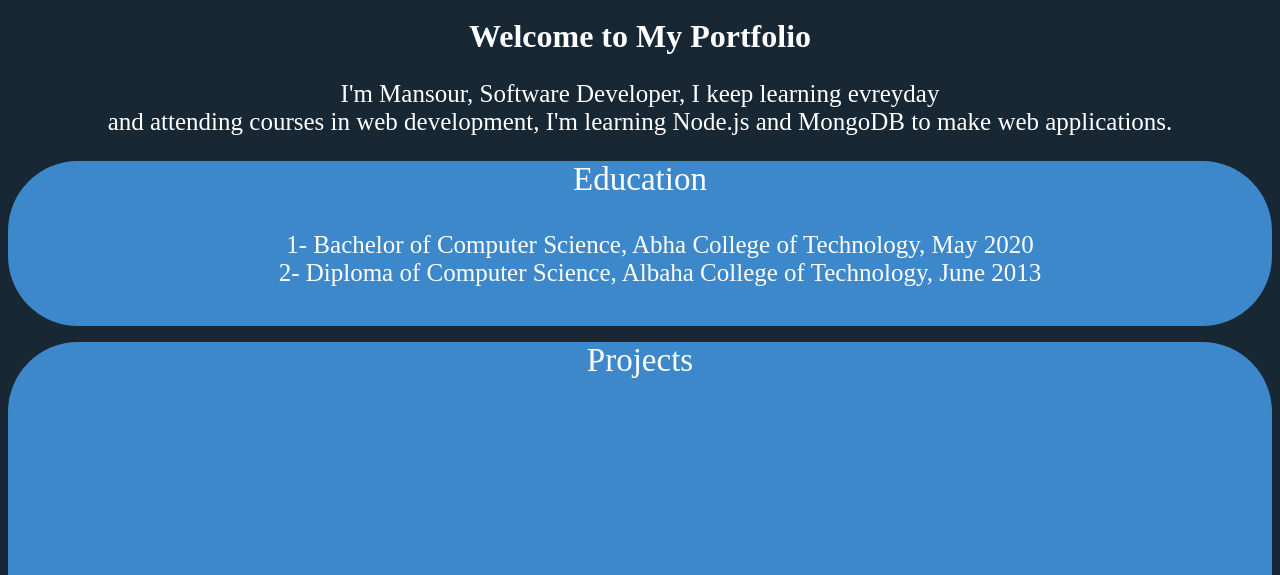
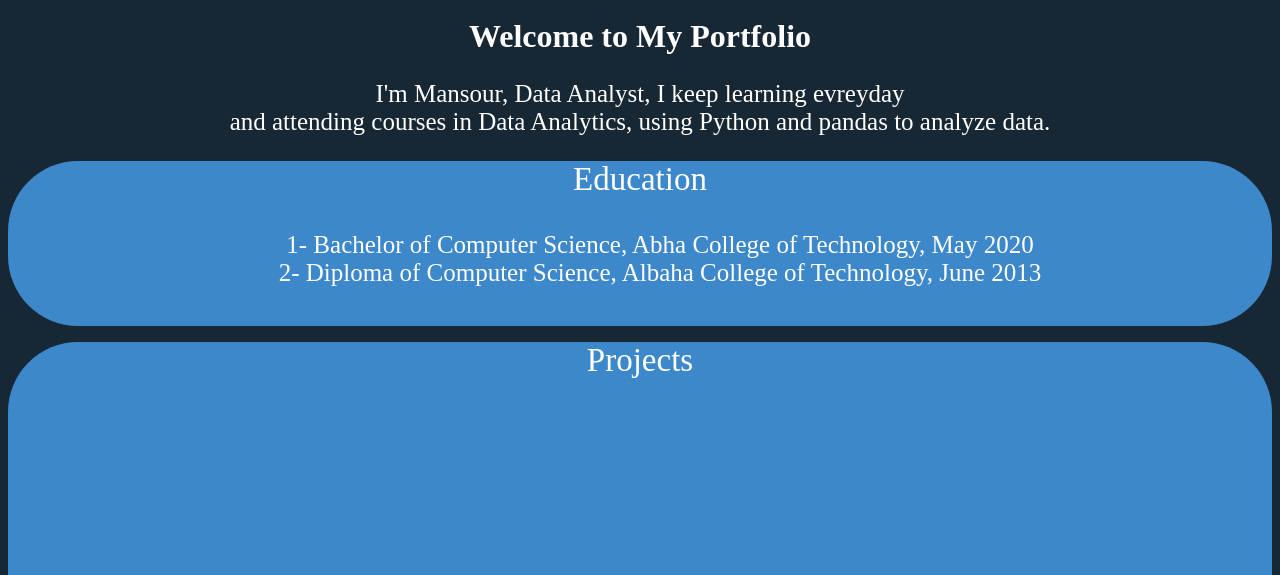
Before and after one commit to MansourHussain/portfolio, a plain HTML site: page index.html in a window 1280 px wide. Shown: the part 225-800 px from the top of the page. Drawn offline with nearby package versions, Linux system fonts and the light colour scheme; no server answers.

Commit message:
Update index.html

```diff
--- a/index.html
+++ b/index.html
@@ -45,8 +45,8 @@
 
 
             <h1 id="header">Welcome to My Portfolio</h1>
-            <p>I'm Mansour, Software Developer, I keep learning evreyday <br>
-            and attending courses in web development, I'm learning Node.js and MongoDB to make web applications.<br>
+            <p>I'm Mansour, Data Analyst, I keep learning evreyday <br>
+            and attending courses in Data Analytics, using Python and pandas to analyze data.<br>
 
             </p>
         </header>
```
